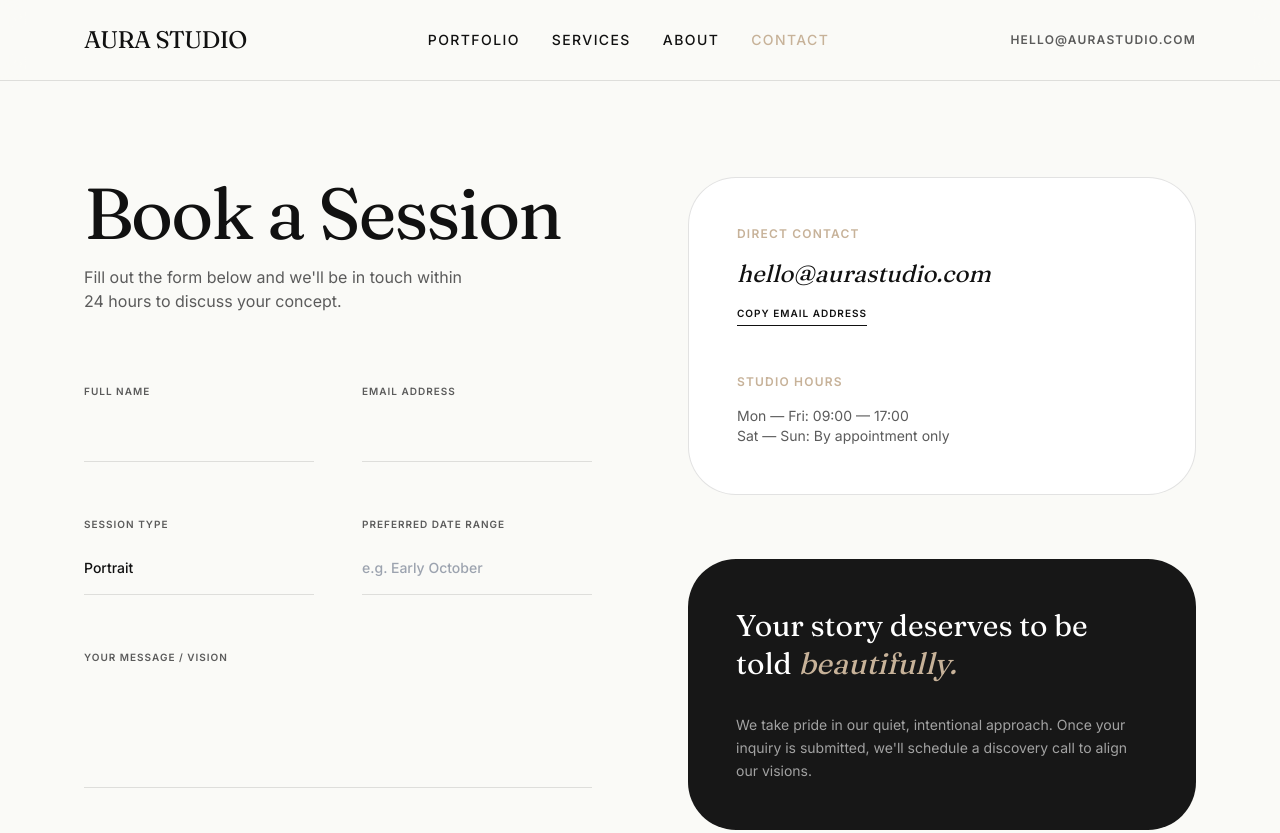
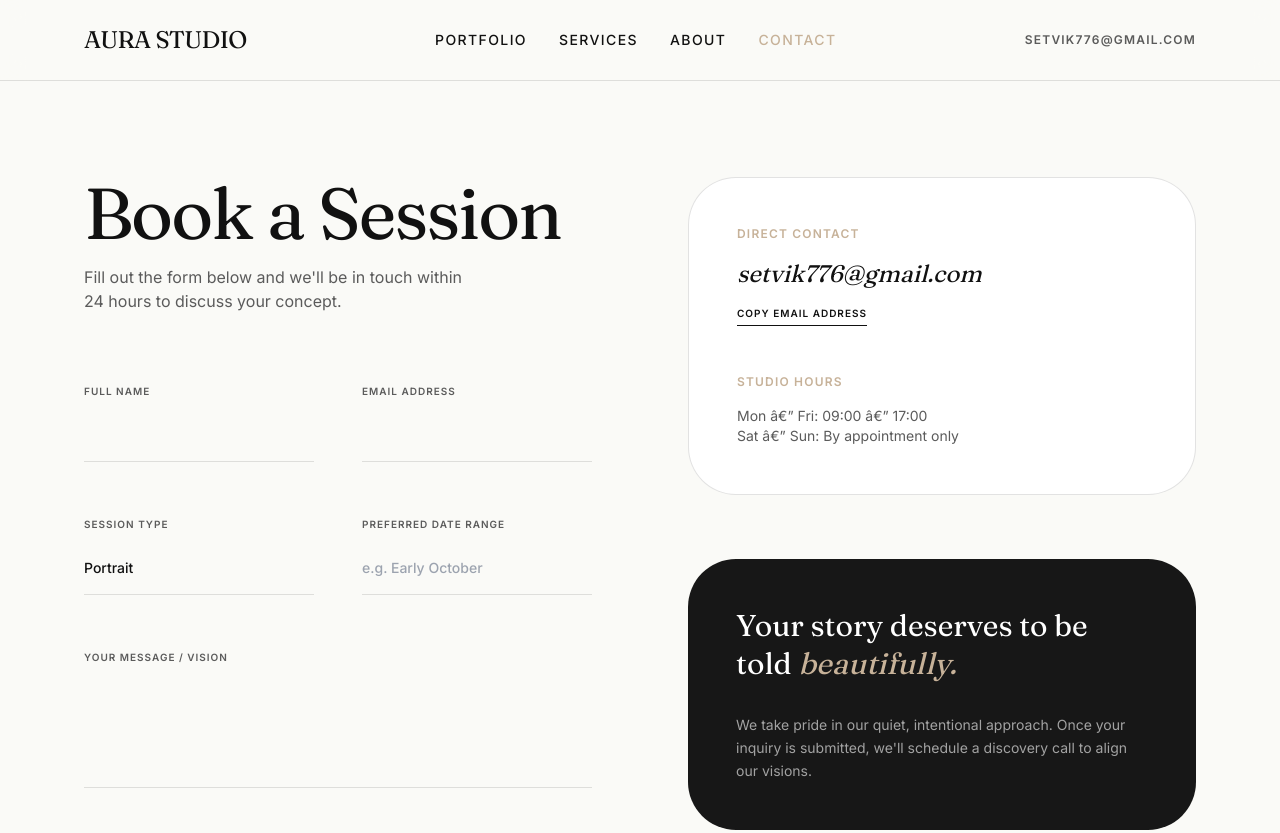
Before and after one commit to setoviktor1-beep/photographer-site, a plain HTML site: page contact.html in a window 1280 px wide. Shown: the top 833 px of the page. Drawn offline with nearby package versions, Linux system fonts and the light colour scheme.

Commit message:
Config: Update contact email to setvik776@gmail.com

```diff
--- a/contact.html
+++ b/contact.html
@@ -43,7 +43,7 @@
                 <a href="about.html" class="hover:text-auraAccent transition-colors">About</a>
                 <a href="contact.html" class="text-auraAccent">Contact</a>
             </nav>
-            <span class="text-xs uppercase tracking-widest font-bold text-auraMuted hidden sm:block">hello@aurastudio.com</span>
+            <span class="text-xs uppercase tracking-widest font-bold text-auraMuted hidden sm:block">setvik776@gmail.com</span>
         </div>
     </header>
 
@@ -96,12 +96,12 @@
                 <div class="bg-white p-12 rounded-[3rem] border border-auraBorder space-y-12">
                     <div class="space-y-4">
                         <h3 class="text-xs uppercase tracking-widest font-bold text-auraAccent">Direct Contact</h3>
-                        <p class="text-2xl font-serif italic">hello@aurastudio.com</p>
+                        <p class="text-2xl font-serif italic">setvik776@gmail.com</p>
                         <button data-copy-email class="text-[10px] uppercase tracking-widest font-bold border-b border-auraText pb-1 hover:text-auraAccent hover:border-auraAccent transition-all">Copy Email Address</button>
                     </div>
                     <div class="space-y-4">
                         <h3 class="text-xs uppercase tracking-widest font-bold text-auraAccent">Studio Hours</h3>
-                        <p class="text-sm text-auraMuted">Mon — Fri: 09:00 — 17:00<br>Sat — Sun: By appointment only</p>
+                        <p class="text-sm text-auraMuted">Mon â€” Fri: 09:00 â€” 17:00<br>Sat â€” Sun: By appointment only</p>
                     </div>
                 </div>
 
--- a/js/main.js
+++ b/js/main.js
@@ -98,7 +98,7 @@ document.addEventListener('DOMContentLoaded', () => {
     const copyBtn = document.querySelector('[data-copy-email]');
     if (copyBtn) {
         copyBtn.addEventListener('click', () => {
-            const email = "hello@aurastudio.com";
+            const email = "setvik776@gmail.com";
             navigator.clipboard.writeText(email).then(() => {
                 const originalText = copyBtn.innerText;
                 copyBtn.innerText = "Email Copied!";
@@ -121,7 +121,7 @@ document.addEventListener('DOMContentLoaded', () => {
             const subject = encodeURIComponent(`Inquiry for ${type} Session - ${name}`);
             const body = encodeURIComponent(message);
 
-            window.location.href = `mailto:hello@aurastudio.com?subject=${subject}&body=${body}`;
+            window.location.href = `mailto:setvik776@gmail.com?subject=${subject}&body=${body}`;
         });
     }
 });
```
